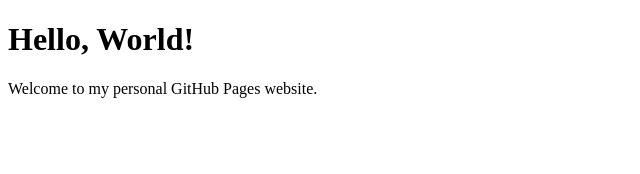
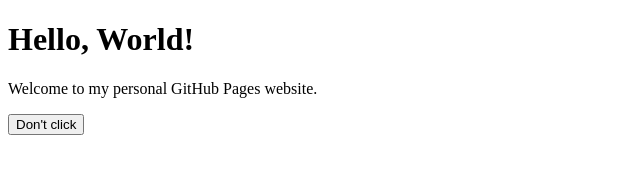
Before and after one commit to enzo920/enzo920.github.io, a plain HTML site: page index.html in a window 1280 px wide. Shown: the whole page, without its empty margins (0-640 px from the left). Drawn offline with Linux system fonts and the light colour scheme.

Commit message:
Update index.html

```diff
--- a/index.html
+++ b/index.html
@@ -7,5 +7,6 @@
 <body>
     <h1>Hello, World!</h1>
     <p>Welcome to my personal GitHub Pages website.</p>
+    <button onclick="window.location.href='what.html'">Don't click</button>
 </body>
 </html>
```
